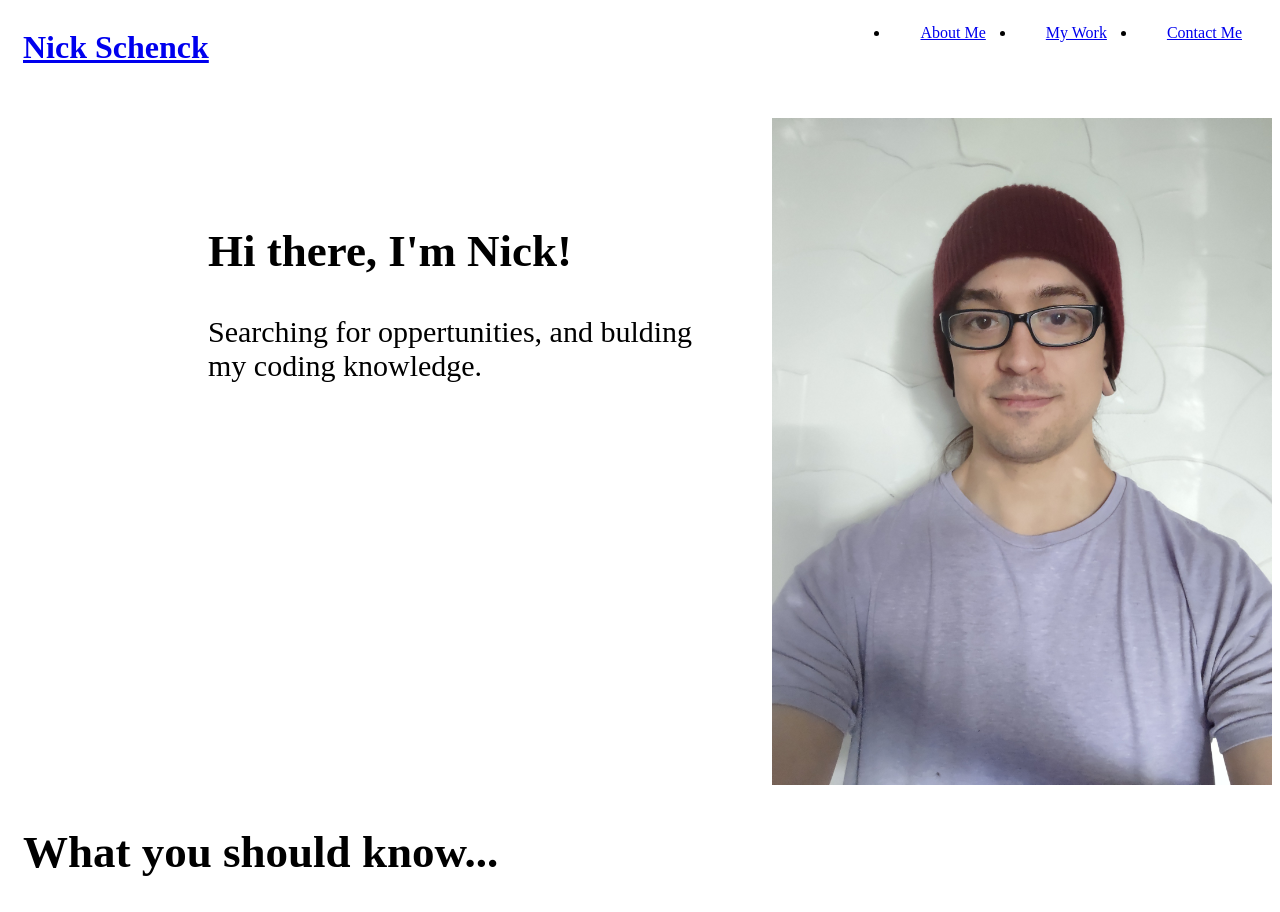
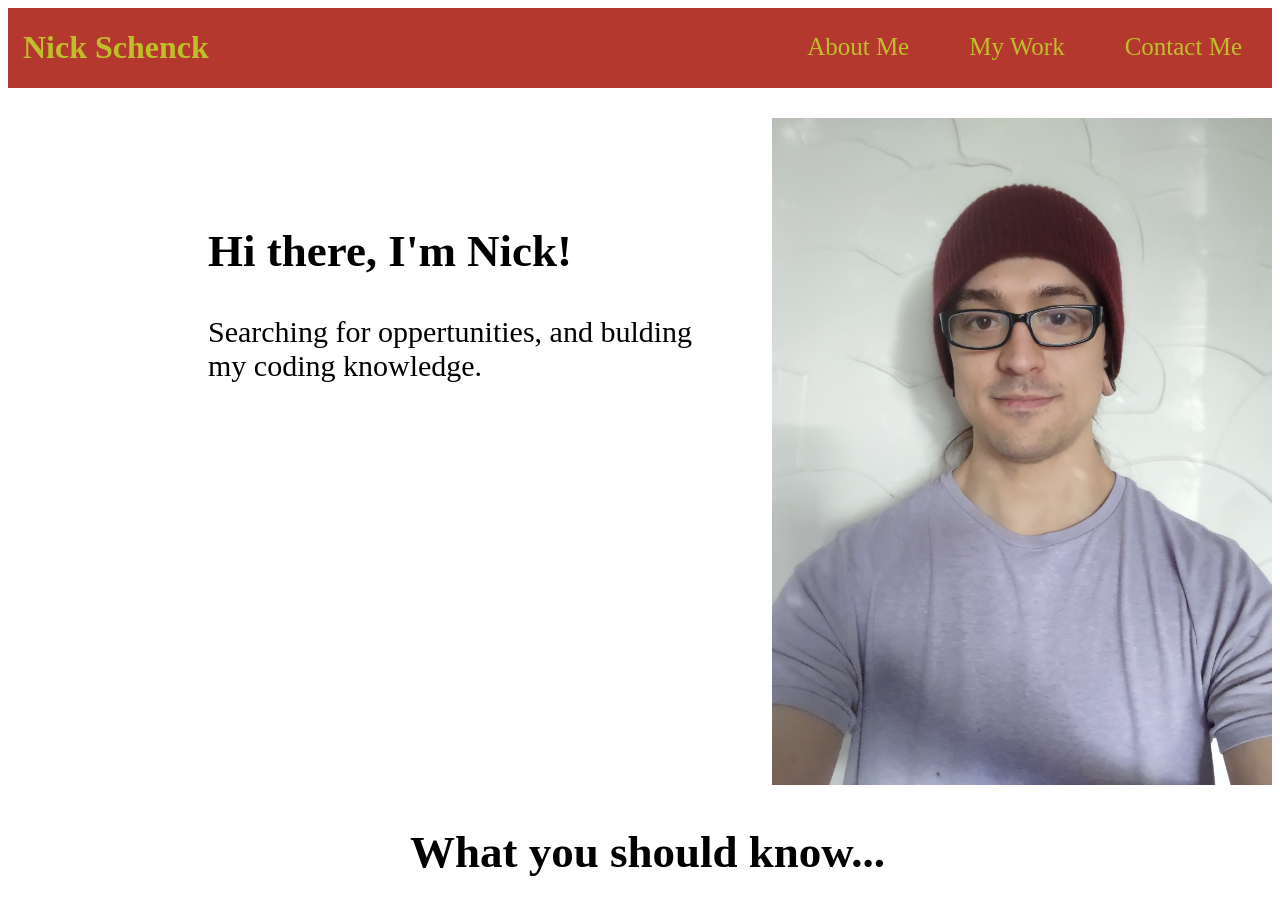
Before and after one commit to NickSchenck/Pro-Portfolio, a plain HTML site: page index.html in a window 1280 px wide. Shown: the top 912 px of the page. Drawn offline with Linux system fonts and the light colour scheme.

Commit message:
setting up colors and styling tweaks

```diff
--- a/assets/css/style.css
+++ b/assets/css/style.css
@@ -1,12 +1,25 @@
-
+:root{
+    --primary-color: #b5382f;
+    --secondary-color: #bfbf2a;
+    --tertiary-color: #80807d;
+}
 header{
     display: flex;
     justify-content: space-between;
+    background: var(--primary-color);
+}
+header a{
+    text-decoration: none;
+    color: var(--secondary-color);
+}
+header nav{
+    font-size: 25px;
 }
 header nav ul {
     display: flex;
     justify-content: space-between;
     align-items: flex-start;
+    list-style: none;
 }
 header nav ul li a{
     padding: 10px 30px;
@@ -32,13 +45,18 @@ header h1{
     margin: 0 0 0 15px;
     font-size: 30px;
 }
+#about-me h2{
+    text-align: center;
+}
 #projects-work h2{
     font-size: 40px;
     margin: 0 0 0 15px;
+    text-align: center;
 }
 .project-contents{
     display: flex;
     flex-wrap: wrap;
+    margin: 15px;
 }
 #contact-info div{
     display: flex;
```
